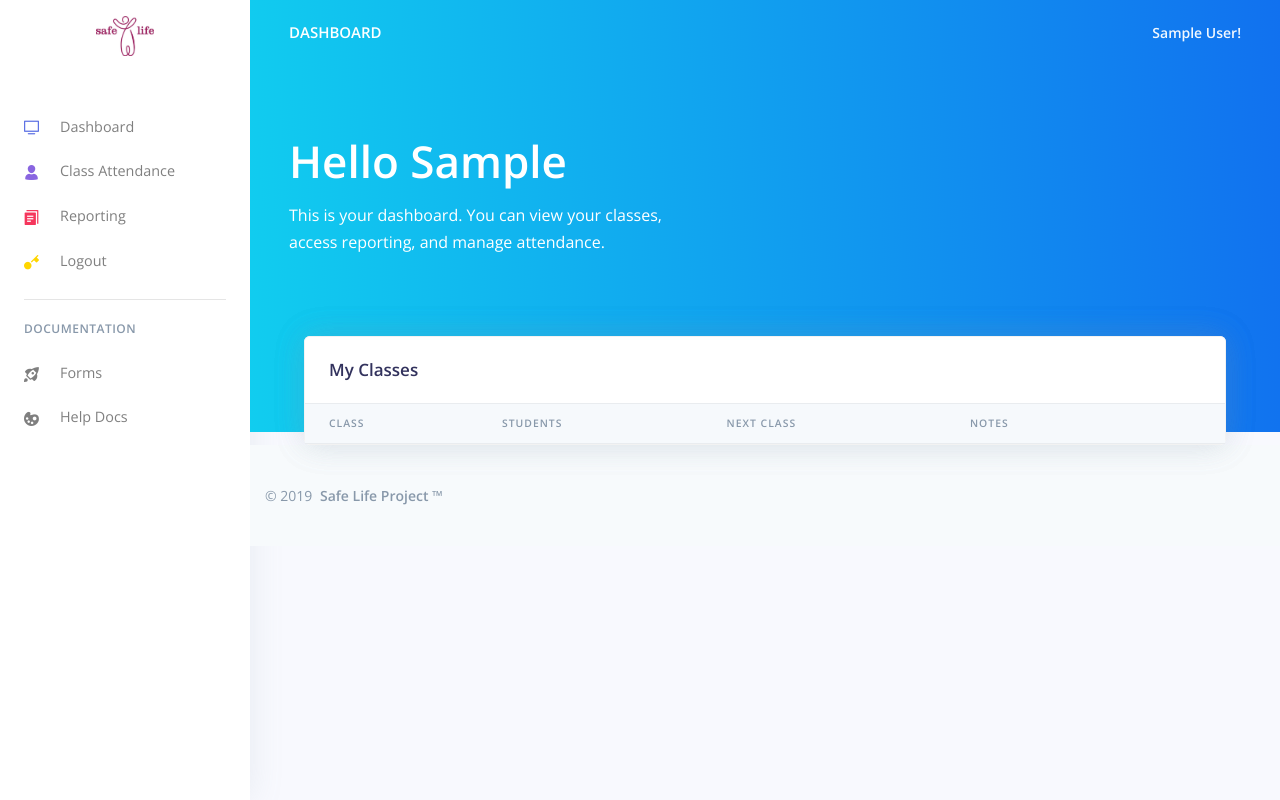
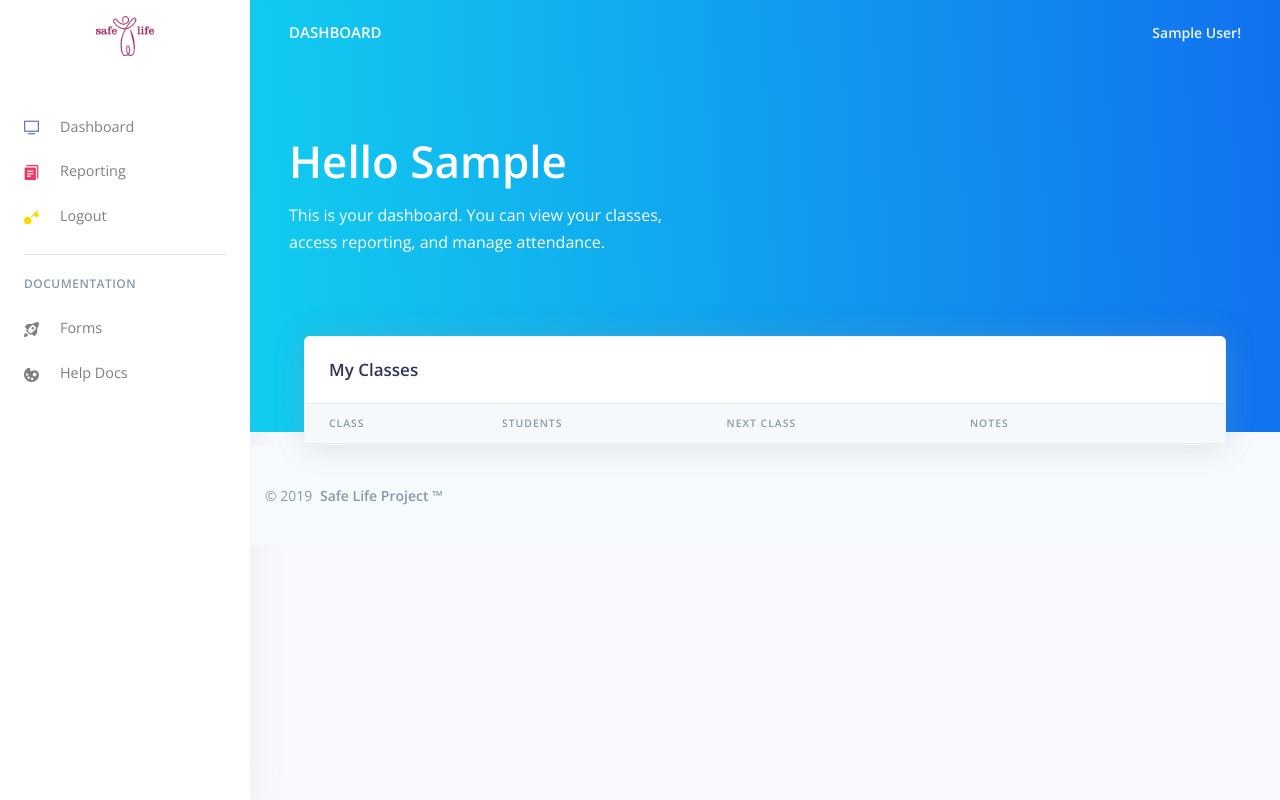
Before and after one commit to CSUS-Scrumbags/safelife, a Django app: page /teacher/ in a window 1280 px wide. Run offline with Django 3.2, Linux system fonts and the light colour scheme; the visitor is signed in with stand-in values (Sample User, id 1); data that the repository does not hold is empty; some libraries are stand-ins or nearby versions.

Commit message:
Update base.html

```diff
--- a/safelife/safelife_project/teacher/templates/teacher/base.html
+++ b/safelife/safelife_project/teacher/templates/teacher/base.html
@@ -67,17 +67,12 @@
         <!-- Navigation -->
         <ul class="navbar-nav">
           <li class="nav-item">
-            <a class="nav-link" href="./">
+            <a class="nav-link" href="/teacher/">
               <i class="ni ni-tv-2 text-primary"></i> Dashboard
             </a>
           </li>
-          <li class="nav-item">
-            <a class="nav-link" href="/attendance/">
-              <i class="ni ni-single-02 text-purple"></i> Class Attendance
-            </a>
-          </li>
       <li class="nav-item">
-            <a class="nav-link" href="">
+            <a class="nav-link" href="/reporting/">
               <i class="ni ni-single-copy-04 text-red"></i> Reporting
             </a>
           </li>
@@ -95,12 +90,12 @@
         <!-- Navigation -->
         <ul class="navbar-nav mb-md-3">
           <li class="nav-item">
-            <a class="nav-link" href="">
+            <a class="nav-link" href="/forms/">
               <i class="ni ni-spaceship"></i> Forms
             </a>
           </li>
           <li class="nav-item">
-            <a class="nav-link" href="">
+            <a class="nav-link" href="/help/">
               <i class="ni ni-palette"></i> Help Docs
             </a>
           </li>
```
